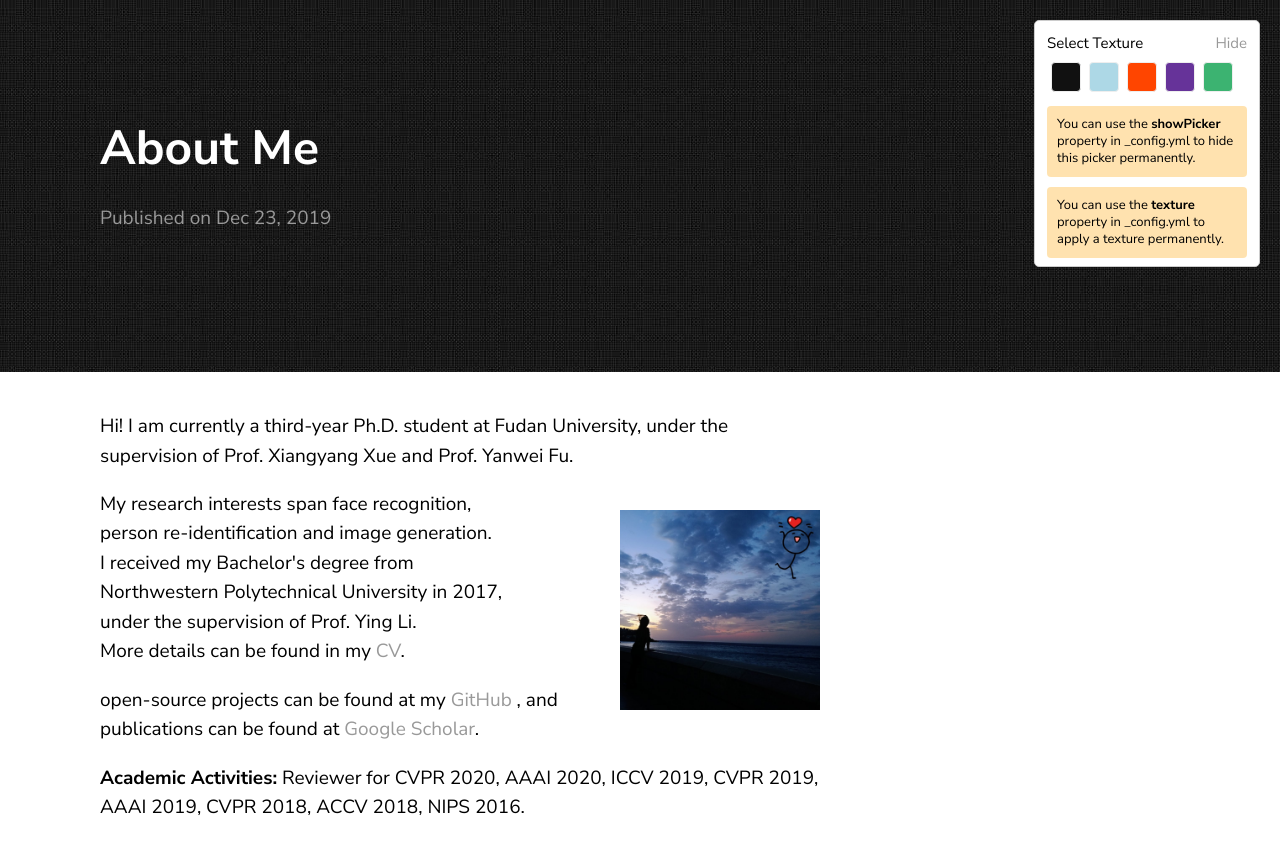
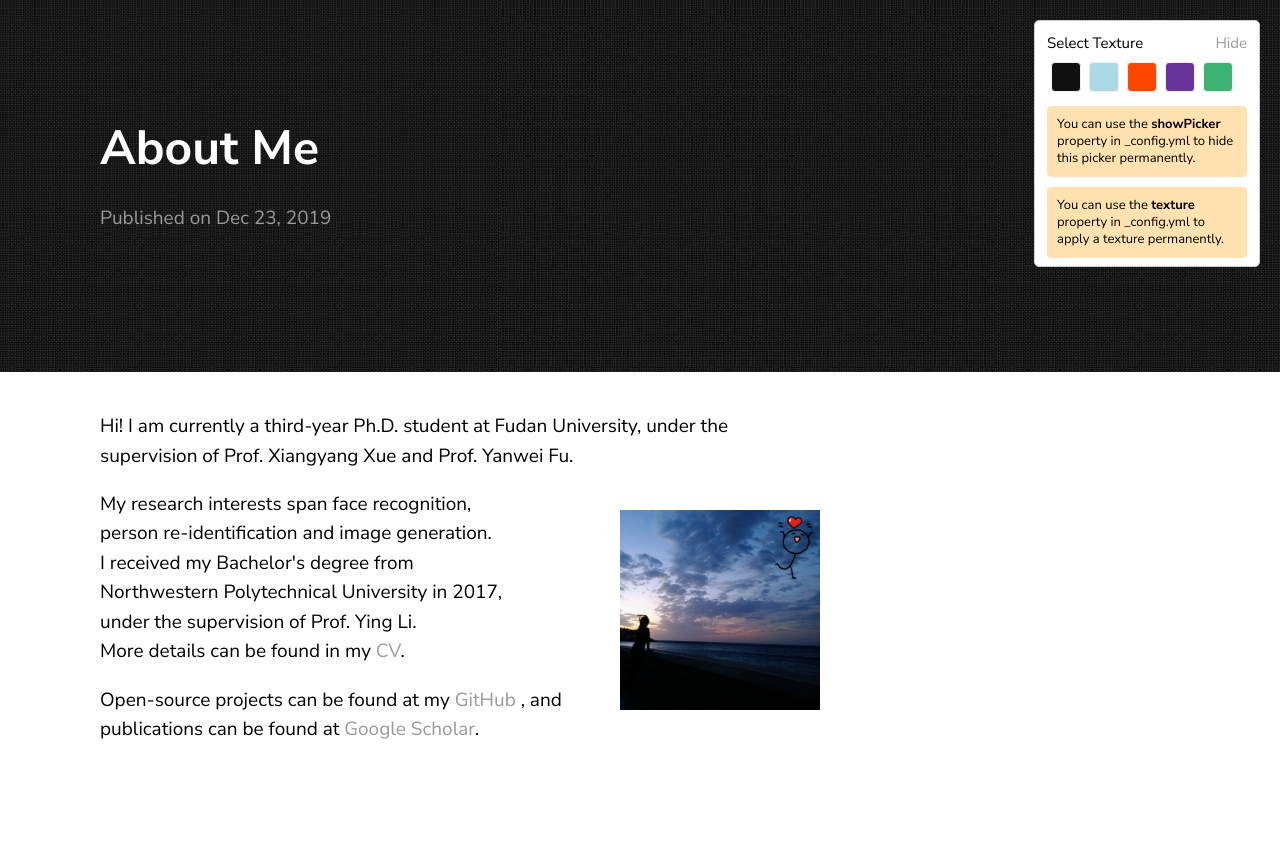
Before and after one commit to wxwangIris/wxwangIris.github.io, a Jekyll site: the page built from _posts/2019-08-30-about-me.markdown, in a window 1280 px wide. Shown: the top 854 px of the page. Built offline with Jekyll 4.4.1, drawn with Linux system fonts in a browser that asks for light colours.

Commit message:
Update 2019-08-30-about-me.markdown

```diff
--- a/_posts/2019-08-30-about-me.markdown
+++ b/_posts/2019-08-30-about-me.markdown
@@ -19,8 +19,5 @@ More details can be found in my <a href="/img/about/CV_wwx.pdf" target="_blank">
 </span>
 </div>
 
-open-source projects can be found at my <a href="https://github.com/wxwangIris" target="_blank">GitHub</a>
+Open-source projects can be found at my <a href="https://github.com/wxwangIris" target="_blank">GitHub</a>
 , and publications can be found at <a href="https://scholar.google.com/citations?user=BN9Q_dcAAAAJ&hl=en" target="_blank">Google Scholar</a>.
-
-<b>Academic Activities:</b>
-Reviewer for CVPR 2020, AAAI 2020, ICCV 2019, CVPR 2019, AAAI 2019, CVPR 2018, ACCV 2018, NIPS 2016.
```
